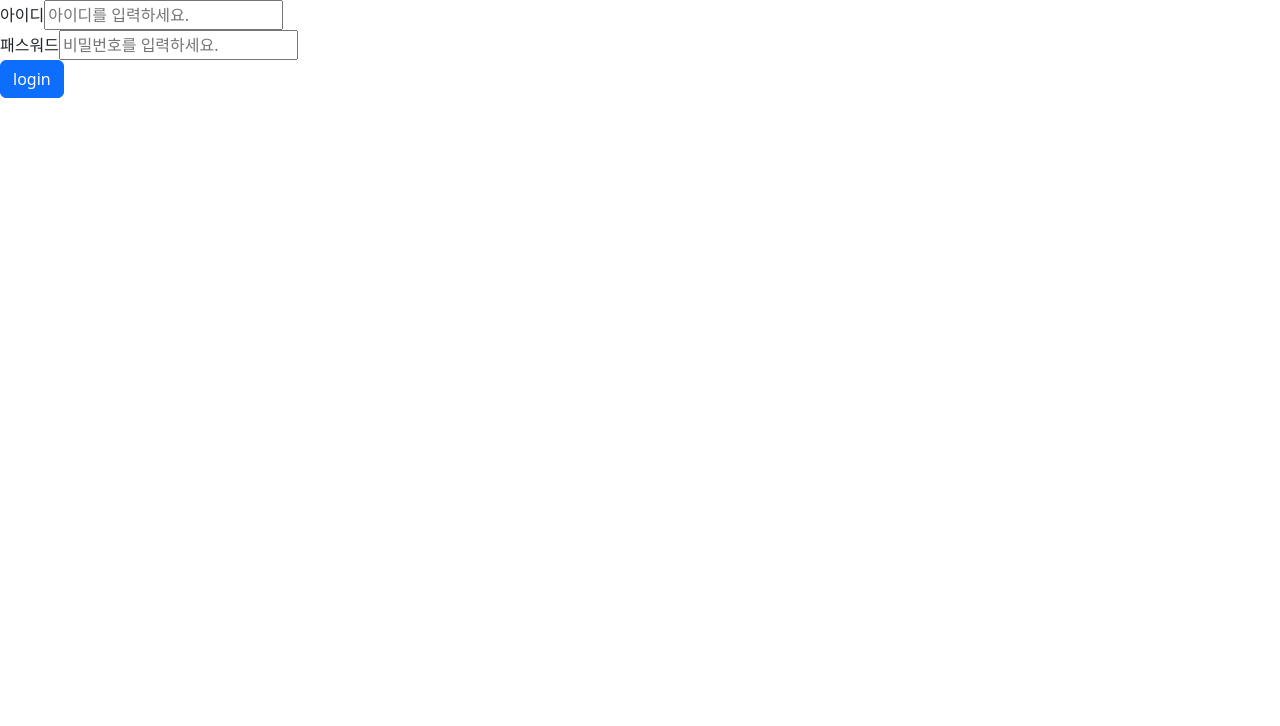
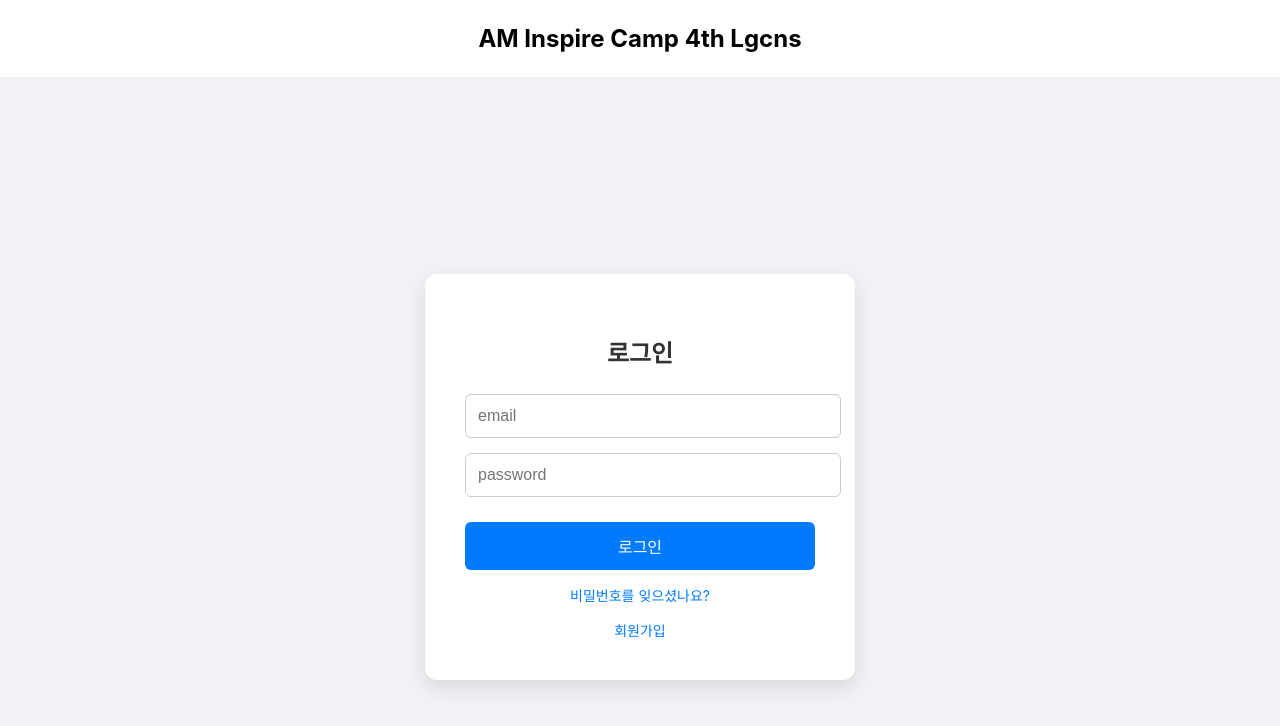
Before and after one commit to oonju5031/lg_cns_inspire, a React (Create React App) app in the folder fe/am_inspire_react/: page /login in a window 1280 px wide. Shown: the top 726 px of the page. Built offline with nearby package versions, Linux system fonts and the light colour scheme.

Commit message:
feat(frontend): 회원가입 및 로그인 기능 추가
react-router-dom 및 axios를 사용한 화면 트랜지션 및 통신 예제

```diff
--- a/fe/am_inspire_react/db.json
+++ b/fe/am_inspire_react/db.json
@@ -10,5 +10,13 @@
       "title": "JSON에 대하여",
       "content": "비동기 데이터 통신에 최적화되어 있다."
     }
+  ],
+  "users": [
+    {
+      "id": 1,
+      "name": "이준영",
+      "email": "test123@gmail.com",
+      "password": "password123!"
+    }
   ]
 }
--- a/fe/am_inspire_react/package.json
+++ b/fe/am_inspire_react/package.json
@@ -12,6 +12,7 @@
     "react": "^19.2.3",
     "react-bootstrap": "^2.10.10",
     "react-dom": "^19.2.3",
+    "react-router-dom": "^7.11.0",
     "react-scripts": "5.0.1",
     "styled-component": "^2.8.0",
     "styled-components": "^6.1.19",
--- /dev/null
+++ b/fe/am_inspire_react/src/BlogApp.js
@@ -0,0 +1,26 @@
+import {BrowserRouter, Routes, Route} from "react-router-dom" ;
+import styled from "styled-components";
+import SingUp from "./features/user/page/SignUp";
+import SingIn from "./features/user/page/SignIn";
+
+const TitleDiv = styled.p`
+    font-size: 24px;
+    font-weight: bold;
+    text-align: center;
+`
+const BlogApp = () => {
+
+    return(
+        <BrowserRouter>
+            <TitleDiv>
+                AM Inspire Camp 4th Lgcns
+            </TitleDiv>
+            <Routes>
+                <Route path="/"         element={<SingUp />} />
+                <Route path="/login"    element={<SingIn />} />
+            </Routes>
+        </BrowserRouter>
+    );
+}
+
+export default BlogApp;
--- a/fe/am_inspire_react/src/api/axios.js
+++ b/fe/am_inspire_react/src/api/axios.js
@@ -1,7 +1,10 @@
 import axios from "axios";
 
 const api = axios.create({
-    baseURL: "http://localhost:4000"
+    baseURL: "http://localhost:4000",
+    headers: {
+        "Content-Type": "application/json"
+    }
 });
 
 export default api;
--- /dev/null
+++ b/fe/am_inspire_react/src/features/user/page/SignIn.jsx
@@ -0,0 +1,144 @@
+import React, {useState} from "react";
+import styled from "styled-components";
+import api from "../../../api/axios";
+import {Link} from "react-router-dom";
+
+// Container
+const Container = styled.div`
+  display: flex;
+  justify-content: center;
+  align-items: center;
+  height: 100vh;
+  background-color: #f0f2f5;
+`;
+
+// Form Box
+const FormWrapper = styled.div`
+  background-color: #fff;
+  padding: 40px;
+  border-radius: 12px;
+  box-shadow: 0 8px 20px rgba(0,0,0,0.1);
+  width: 350px;
+`;
+
+// Title
+const Title = styled.h2`
+  text-align: center;
+  margin-bottom: 25px;
+  color: #333;
+`;
+
+// Input
+const Input = styled.input`
+  width: 100%;
+  padding: 12px;
+  margin-bottom: 15px;
+  border-radius: 6px;
+  border: 1px solid #ccc;
+  font-size: 16px;
+
+  &:focus {
+    outline: none;
+    border-color: #007bff;
+    box-shadow: 0 0 5px rgba(0,123,255,0.3);
+  }
+`;
+
+// Button
+const Button = styled.button`
+  width: 100%;
+  padding: 12px;
+  background-color: #007bff;
+  color: white;
+  border: none;
+  font-size: 16px;
+  border-radius: 6px;
+  cursor: pointer;
+  margin-top: 10px;
+
+  &:hover {
+    background-color: #0056b3;
+  }
+
+  &:disabled {
+    background-color: #aaa;
+    cursor: not-allowed;
+  }
+`;
+
+// Link
+const TextLink = styled(Link)`
+  display: block;
+  text-align: center;
+  margin-top: 15px;
+  font-size: 14px;
+  color: #007bff;
+  text-decoration: none;
+  cursor: pointer;
+
+  &:hover {
+    text-decoration: underline;
+  }
+`;
+
+const SignIn = () => {
+
+    const [form, setForm] = useState({
+        email: "",
+        password: ""
+    });
+
+    const handlerChange = (e) => {
+        const {name, value} = e.target;
+        setForm({...form, [name]: value});
+    }
+
+    const handlerSubmit = async (e) => {
+
+        e.preventDefault();
+
+        try {
+            const response = await api.get("/users" , {
+                params: {
+                    email: form.email,
+                    password: form.password
+                }
+            });
+
+            console.log(">>> axios success: ");
+            console.log(response);
+
+        } catch( err ) {
+            console.log(">>> axios err: " , err);
+        }
+    }
+
+    return (
+        <Container>
+            <FormWrapper>
+                <Title>로그인</Title>
+                <form onSubmit={handlerSubmit}>
+                    <Input
+                        type="email"
+                        name="email"
+                        value={form.email}
+                        onChange={handlerChange}
+                        placeholder="email"
+                    />
+                    <Input
+                        type="password"
+                        name="password"
+                        value={form.password}
+                        onChange={handlerChange}
+                        placeholder="password"
+                    />
+                    <Button type="submit">로그인</Button>
+                </form>
+                <TextLink>비밀번호를 잊으셨나요?</TextLink>
+                <TextLink to="/">회원가입</TextLink>
+            </FormWrapper>
+        </Container>
+    );
+}
+
+export default SignIn;
--- /dev/null
+++ b/fe/am_inspire_react/src/features/user/page/SignUp.jsx
@@ -0,0 +1,165 @@
+import React, {useState} from "react";
+import styled from "styled-components";
+import api from "../../../api/axios";
+import {useNavigate, Link} from "react-router-dom";
+
+// Container
+const Container = styled.div`
+  display: flex;
+  justify-content: center;
+  align-items: center;
+  height: 100vh;
+  background-color: #f2f2f2;
+`;
+
+// Form Box
+const FormWrapper = styled.div`
+  background-color: white;
+  padding: 40px;
+  border-radius: 10px;
+  box-shadow: 0px 8px 16px rgba(0,0,0,0.1);
+  width: 400px;
+`;
+
+// Title
+const Title = styled.h2`
+  text-align: center;
+  margin-bottom: 20px;
+  color: #333;
+`;
+
+// Input
+const Input = styled.input`
+  width: 100%;
+  padding: 12px;
+  margin-bottom: 15px;
+  border-radius: 6px;
+  border: 1px solid #ccc;
+  font-size: 16px;
+
+  &:focus {
+    outline: none;
+    border-color: #007bff;
+    box-shadow: 0 0 5px rgba(0,123,255,0.3);
+  }
+`;
+
+// Button
+const Button = styled.button`
+  width: 100%;
+  padding: 12px;
+  background-color: #007bff;
+  color: white;
+  border: none;
+  font-size: 16px;
+  border-radius: 6px;
+  cursor: pointer;
+  margin-top: 10px;
+
+  &:hover {
+    background-color: #0056b3;
+  }
+
+  &:disabled {
+    background-color: #aaa;
+    cursor: not-allowed;
+  }
+`;
+
+// Link
+const TextLink = styled(Link)`
+  display: block;
+  text-align: center;
+  margin-top: 15px;
+  font-size: 14px;
+  color: #007bff;
+  text-decoration: none;
+  cursor: pointer;
+
+  &:hover {
+    text-decoration: underline;
+  }
+`;
+
+const SignUp = () => {
+
+    const [form, setForm] = useState({
+        name: "",
+        email: "",
+        password: ""
+    });
+
+    const handlerChange = (e) => {
+
+        // 구조 분할을 통해 e.target.name과 e.target.value을 받음: 주석의 코드와 동일
+        // const name = e.target.name;
+        // const value = e.target.value;
+        const {name, value} = e.target;
+
+        setForm({...form, [name]: value});
+    }
+
+    // Reloading 대신 Router를 이용한 component transition을 사용
+    const moveUrl = useNavigate();
+
+    /**
+     * 해당 이벤트 함수 호출 시 서버에 데이터(이 경우 name, email, password)를 json 형태로 전달
+     * 유효성 검사가 필수
+     *  -> 서버에서도 한 차례 유효성 검사를 하지만, 프론트단에서 검사하는 경우 유효성이 충족되지 않을 경우의 불필요한 네트워크 트래픽을 방지할 수 있음
+     */
+    const handlerSubmit = async (e) => {
+
+        e.preventDefault();  // submit 시의 event bubbling(새로고침)을 방지
+
+        console.log(">>> signup submit call");
+
+        try {
+            const response = await api.post("/users", {
+                name: form.name,
+                email: form.email,
+                password: form.password
+            });
+
+            console.log(">>> axios success: ", response);
+            moveUrl("/login");
+
+        } catch (err) {
+            console.log(">>> axios err: ", err);
+        }
+    }
+
+    return (
+        <Container>
+            <FormWrapper>
+                <Title>회원가입</Title>
+                <form onSubmit={handlerSubmit}>
+                    <Input
+                        type="text"
+                        name="name"
+                        value={form.name}
+                        onChange={handlerChange}
+                        placeholder="name"
+                    />
+                    <Input
+                        type="email"
+                        name="email"
+                        value={form.email}
+                        onChange={handlerChange}
+                        placeholder="email"
+                    />
+                    <Input
+                        type="password"
+                        name="password"
+                        value={form.password}
+                        onChange={handlerChange}
+                        placeholder="password"
+                    />
+                    <Button type="submit">가입하기</Button>
+                </form>
+                <TextLink to="/login">로그인</TextLink>
+            </FormWrapper>
+        </Container>
+    );
+}
+
+export default SignUp;
--- a/fe/am_inspire_react/src/index.js
+++ b/fe/am_inspire_react/src/index.js
@@ -54,12 +54,20 @@ import reportWebVitals from './reportWebVitals';
 /* === Json server + axios END === */
 
 /* === 이벤트 처리 START === */
-import EventPage from './event/EventPage'
+// import EventPage from './event/EventPage'
+// const root = ReactDOM.createRoot(document.getElementById('root'));
+// root.render(
+//   <EventPage />
+// );
+/* === 이벤트 처리 END === */
+
+/* === Router DOM START === */
+import BlogApp from './BlogApp' ;
 const root = ReactDOM.createRoot(document.getElementById('root'));
 root.render(
-  <EventPage />
+  <BlogApp />
 );
-/* === Json server + axios END === */
+/* === Router DOM END === */
 
 // If you want to start measuring performance in your app, pass a function
 // to log results (for example: reportWebVitals(console.log))
```
Also changed, not shown: 1 other file (tests, documents, lock files or other folders). Lines whose indentation alone changed are shown as unchanged.
